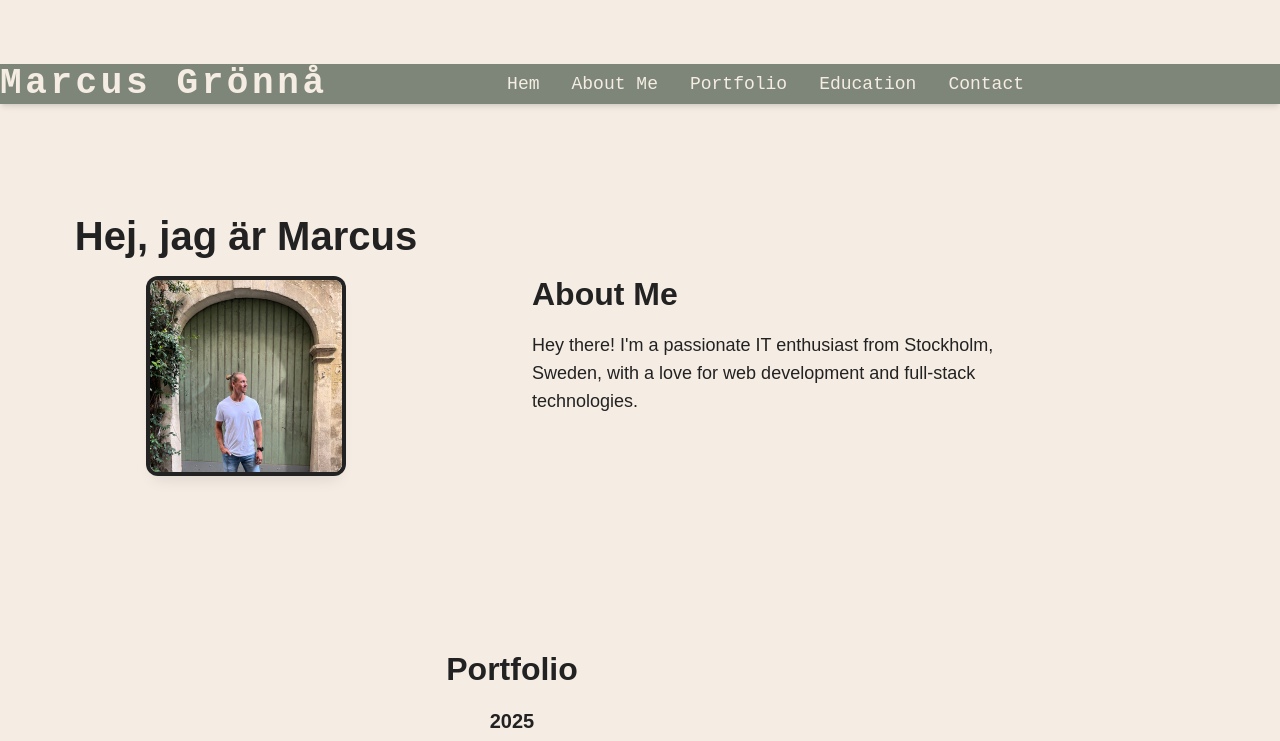
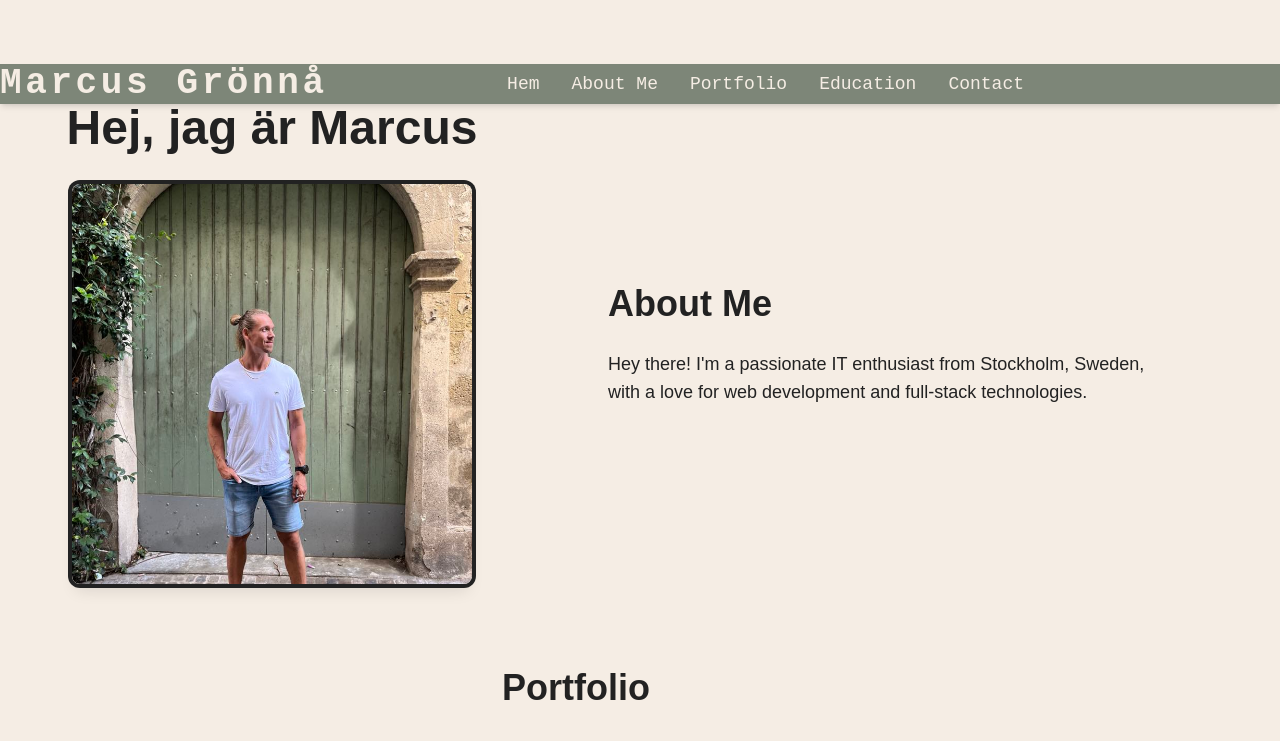
Before and after one commit to MarcusGronna/marcus-portfolio, a Next.js app: page / in a window 1280 px wide. Shown: the top 741 px of the page. Built offline with nearby package versions, Linux system fonts and the light colour scheme.

Commit message:
feat: enhance layout and styling; adjust section margins, heading sizes, and improve component dimensions for better visual hierarchy

```diff
--- a/src/app/globals.css
+++ b/src/app/globals.css
@@ -83,19 +83,19 @@ section[id] {
 }
 
 section {
-  margin-bottom: 4rem;
+  margin-bottom: 5rem;
 }
 h1, h2, h3 {
   font-family: var(--font-sans);
   font-weight: bold;
 }
 h1 {
-  font-size: 2.5rem;
-  margin-bottom: 1.5rem;
+  font-size: 3rem;
+  margin-bottom: 2rem;
 }
 h2 {
-  font-size: 2rem;
-  margin-bottom: 1rem;
+  font-size: 2.25rem;
+  margin-bottom: 1.5rem;
 }
 h3 {
   font-size: 1.25rem;
--- a/src/app/page.tsx
+++ b/src/app/page.tsx
@@ -20,14 +20,16 @@ export default function Home() {
       {/* HOME */}
       <section
         id="home"
-        className="lg:col-span-12 flex flex-col lg:flex-row items-center justify-center min-h-[60vh] gap-10 mb-12"
+        className="lg:col-span-12 flex flex-col lg:flex-row items-center justify-center min-h-[60vh] gap-16 mb-16"
       >
         <div className="flex-1 flex flex-col items-center">
-          <h1 className="text-4xl md:text-5xl font-bold mb-6 text-brand-700">Hej, jag är Marcus</h1>
-          <PortraitFrame className="lg:sticky lg:top-36 w-32 md:w-48" />
+          <h1 className="text-5xl md:text-6xl font-bold mb-8 text-brand-700 text-center lg:text-left">
+            Hej, jag är Marcus
+          </h1>
+          <PortraitFrame className="lg:sticky lg:top-36 w-48 md:w-80 xl:w-100 h-48 md:h-80 xl:h-100" />
         </div>
         <div className="flex-1 flex flex-col justify-center items-start max-w-xl">
-          <h2 className="text-2xl font-bold mb-4">About Me</h2>
+          <h2 className="text-3xl font-bold mb-6">About Me</h2>
           <div className="prose prose-neutral text-lg">
             {/* TODO: Lägg in din riktiga presentationstext här */}
             <p>
--- a/src/components/PortraitFrame.tsx
+++ b/src/components/PortraitFrame.tsx
@@ -4,24 +4,21 @@ import { motion } from "framer-motion";
 import Image from "next/image";
 
 type PortraitFrameProps = {
-  small?: boolean;
   className?: string;
 };
 
-export default function PortraitFrame({ small, className }: PortraitFrameProps) {
+export default function PortraitFrame({ className }: PortraitFrameProps) {
   return (
     <motion.div
       whileHover={{ rotateZ: 2 }}
       className={`ring-4 ring-surface-50 rounded-lg shadow-lg mx-auto overflow-hidden ${
-        small ? "w-32 h-32" : "w-48 h-48"
-      } ${className ?? ""}`}
+        className ?? ""
+      }`}
     >
-      {/* TODO: Byt ut till din riktiga porträttbild */}
       <Image
         src="/portrait.jpg"
         alt="Marcus"
-        width={small ? 128 : 192}
-        height={small ? 128 : 192}
+        fill
         className="object-cover rounded-lg w-full h-full"
         priority
       />
--- a/src/components/ProjectFrame.tsx
+++ b/src/components/ProjectFrame.tsx
@@ -32,7 +32,7 @@ export default function ProjectFrame({ project }: { project: Project }) {
     <motion.div
       whileHover={{ scale: 1.05 }}
       variants={fadeUp}
-      className="rounded-xl bg-brand-600/10 p-5 shadow-lg hover:shadow-xl transition cursor-pointer min-w-[260px] md:min-w-0 flex flex-col mb-4"
+      className="rounded-xl bg-brand-600/10 p-6 shadow-lg hover:shadow-xl transition cursor-pointer min-w-[280px] md:min-w-0 flex flex-col mb-6"
     >
       {isExternal ? (
         <a href={project.url} target="_blank" rel="noopener noreferrer">
--- a/src/components/ProjectShelf.tsx
+++ b/src/components/ProjectShelf.tsx
@@ -16,8 +16,8 @@ export default function ProjectShelf({ projects, title }: ProjectShelfProps) {
       {title && <h4 className="text-2xl font-bold mb-4">{title}</h4>}
       <motion.div
         className="
-          flex gap-6 overflow-x-auto snap-x pb-4
-          md:grid md:grid-cols-3 md:gap-8 md:overflow-x-visible
+          flex gap-8 overflow-x-auto snap-x pb-4
+          md:grid md:grid-cols-3 md:gap-10 md:overflow-x-visible
         "
         variants={staggerContainer}
         initial="hidden"
--- a/src/components/WallLayout.tsx
+++ b/src/components/WallLayout.tsx
@@ -2,7 +2,7 @@
 export default function WallLayout({ children }: { children: React.ReactNode }) {
   return (
     <div className="w-full grid gap-20 lg:gap-24 lg:grid-cols-12 lg:auto-rows-min px-4 md:px-12 py-8">
-      <div className="col-span-full mx-auto w-full max-w-5xl">{children}</div>
+      <div className="col-span-full mx-auto w-full max-w-6xl">{children}</div>
     </div>
   );
 }
```
